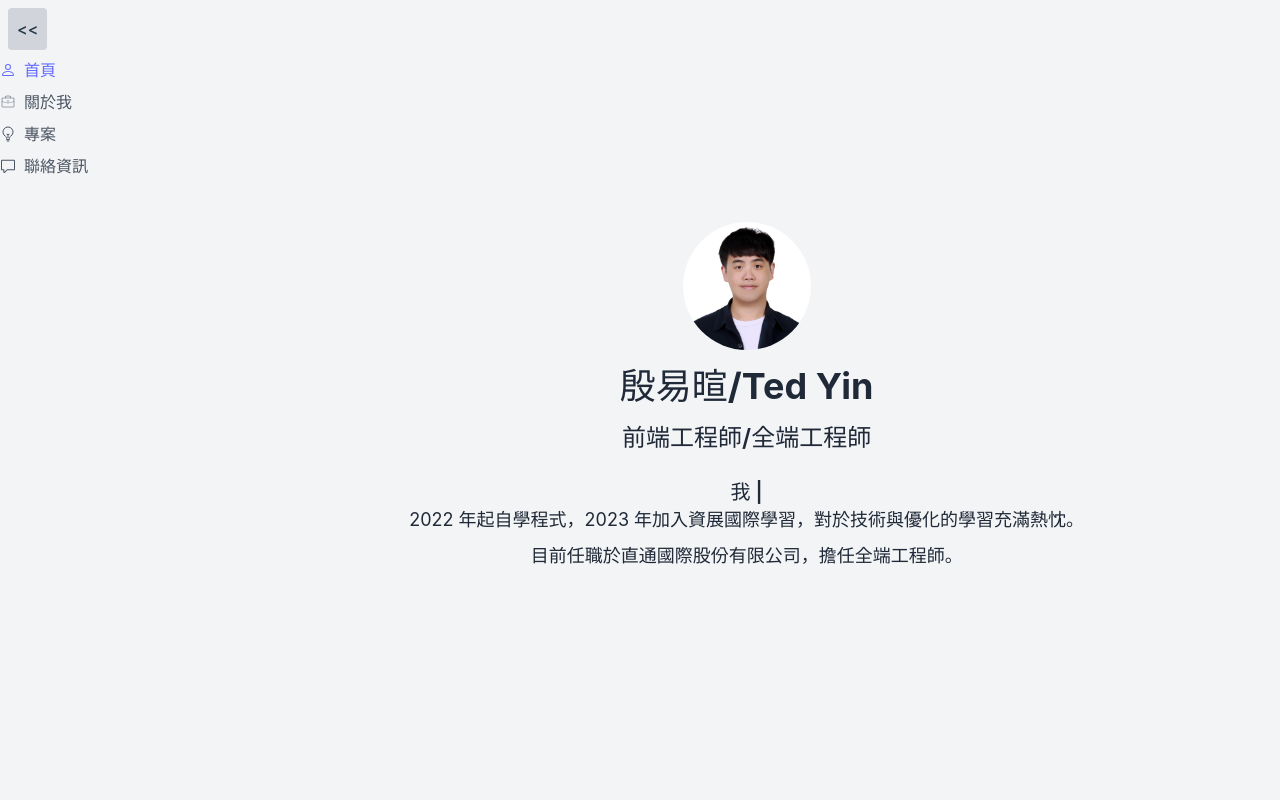
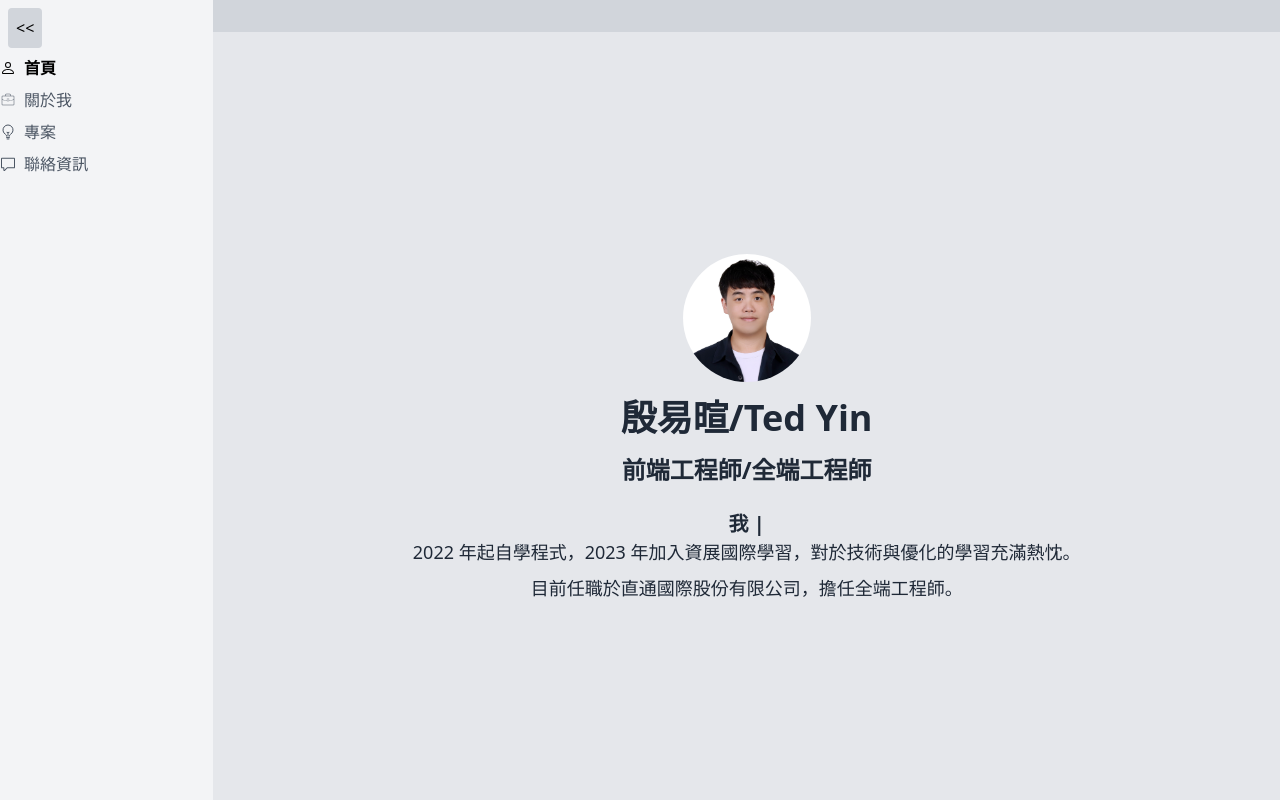
Before and after one commit to nutshell522/my-personal-site, a React (Vite) app: page / in a window 1280 px wide. Built offline with nearby package versions, Linux system fonts and the light colour scheme.

Commit message:
細化conponent

```diff
--- a/src/App.tsx
+++ b/src/App.tsx
@@ -1,15 +1,16 @@
-import Layout from './components/layout/layout';
+import Layout from './components/layout/Layout';
 import AppRoutes from './AppRoutes';
+import React from 'react';
+import { useDarkMode } from './context/DarkModeContext';
 
 const App: React.FC = () => {
+  const { isDarkMode } = useDarkMode();
+
   return (
-    <div className="app w-screen h-screen flex">
-      <Layout />
-      <main
-        className={`w-full h-screen bg-gray-200 dark:bg-gray-900 overflow-scroll`}
-      >
+    <div className={`app w-screen h-screen flex ${isDarkMode ? 'dark' : ''}`}>
+      <Layout>
         <AppRoutes />
-      </main>
+      </Layout>
     </div>
   );
 };
--- a/src/assets/styles/base.scss
+++ b/src/assets/styles/base.scss
@@ -1,72 +1,26 @@
+/* global.css */
+
 @tailwind base;
 @tailwind components;
 @tailwind utilities;
 
-:root {
-  font-family: Inter, system-ui, Avenir, Helvetica, Arial, sans-serif;
-  line-height: 1.5;
-  font-weight: 400;
-
-  color-scheme: light dark;
-  color: rgba(255, 255, 255, 0.87);
-  background-color: #242424;
-
-  font-synthesis: none;
-  text-rendering: optimizeLegibility;
-  -webkit-font-smoothing: antialiased;
-  -moz-osx-font-smoothing: grayscale;
+/* width */
+::-webkit-scrollbar {
+  width: 10px;
 }
 
-a {
-  font-weight: 500;
-  color: #646cff;
-  text-decoration: inherit;
-}
-a:hover {
-  color: #535bf2;
+/* Track */
+::-webkit-scrollbar-track {
+  background: #f1f1f1;
 }
 
-body {
-  margin: 0;
-  display: flex;
-  place-items: center;
-  min-width: 320px;
-  min-height: 100vh;
+/* Handle */
+::-webkit-scrollbar-thumb {
+  background: #888;
+  border-radius: 5px;
 }
 
-h1 {
-  font-size: 3.2em;
-  line-height: 1.1;
+/* Handle on hover */
+::-webkit-scrollbar-thumb:hover {
+  background: #555;
 }
-
-button {
-  border-radius: 8px;
-  border: 1px solid transparent;
-  padding: 0.6em 1.2em;
-  font-size: 1em;
-  font-weight: 500;
-  font-family: inherit;
-  background-color: #1a1a1a;
-  cursor: pointer;
-  transition: border-color 0.25s;
-}
-button:hover {
-  border-color: #646cff;
-}
-button:focus,
-button:focus-visible {
-  outline: 4px auto -webkit-focus-ring-color;
-}
-
-@media (prefers-color-scheme: light) {
-  :root {
-    color: #213547;
-    background-color: #ffffff;
-  }
-  a:hover {
-    color: #747bff;
-  }
-  button {
-    background-color: #f9f9f9;
-  }
-}
--- /dev/null
+++ b/src/components/layout/Header.tsx
@@ -0,0 +1,5 @@
+const Header: React.FC = () => {
+  return <header className="p-4 bg-gray-300 dark:bg-gray-700 w-full"></header>;
+};
+
+export default Header;
--- /dev/null
+++ b/src/components/layout/Nav.tsx
@@ -0,0 +1,85 @@
+import { PiBriefcaseThin } from 'react-icons/pi';
+import { BsPerson } from 'react-icons/bs';
+import { GoComment } from 'react-icons/go';
+import { Link, useLocation } from 'react-router-dom';
+import React, { useState } from 'react';
+import { HiOutlineLightBulb } from 'react-icons/hi2';
+import { useTranslation } from 'react-i18next';
+
+const Nav: React.FC = () => {
+  const [isCollapsed, setIsCollapsed] = useState(false);
+  const location = useLocation();
+
+  const { t } = useTranslation('nav');
+
+  const toggleCollapse = () => {
+    setIsCollapsed(!isCollapsed);
+  };
+
+  const getLinkClass = (path: string) => {
+    const isActive = location.pathname === path;
+    return `flex items-center ${
+      isActive
+        ? 'text-activeLight dark:text-activeDark font-bold'
+        : 'text-gray-600 dark:text-gray-300'
+    }`;
+  };
+
+  return (
+    <aside
+      className={`transition-all duration-300 ${
+        isCollapsed ? 'w-16' : 'w-64'
+      } h-screen bg-gray-100 dark:bg-gray-800`}
+    >
+      <button
+        onClick={toggleCollapse}
+        className="p-2 m-2 bg-gray-300 dark:bg-gray-700 rounded"
+        aria-label="收折側邊欄"
+      >
+        {isCollapsed ? '>>' : '<<'}
+      </button>
+      <nav aria-label="主要導航">
+        <ul className="flex flex-col">
+          <li className="mb-2">
+            <Link to="/" className={getLinkClass('/')} aria-label="首頁">
+              <BsPerson className="mr-2" />
+              {!isCollapsed && <span>{t('home')}</span>}
+            </Link>
+          </li>
+          <li className="mb-2">
+            <Link
+              to="/about"
+              className={getLinkClass('/about')}
+              aria-label="關於我"
+            >
+              <PiBriefcaseThin className="mr-2" />
+              {!isCollapsed && <span>{t('about')}</span>}
+            </Link>
+          </li>
+          <li className="mb-2">
+            <Link
+              to="/projects"
+              className={getLinkClass('/projects')}
+              aria-label="作品集"
+            >
+              <HiOutlineLightBulb className="mr-2" />
+              {!isCollapsed && <span>{t('projects')}</span>}
+            </Link>
+          </li>
+          <li>
+            <Link
+              to="/contact"
+              className={getLinkClass('/contact')}
+              aria-label="聯絡我"
+            >
+              <GoComment className="mr-2" />
+              {!isCollapsed && <span>{t('contact')}</span>}
+            </Link>
+          </li>
+        </ul>
+      </nav>
+    </aside>
+  );
+};
+
+export default Nav;
--- a/src/components/layout/layout.tsx
+++ b/src/components/layout/layout.tsx
@@ -1,84 +1,22 @@
-import { PiBriefcaseThin } from 'react-icons/pi';
-import { BsPerson } from 'react-icons/bs';
-import { GoComment } from 'react-icons/go';
-import { Link, useLocation } from 'react-router-dom';
-import React, { useState } from 'react';
-import { HiOutlineLightBulb } from 'react-icons/hi2';
-import { useTranslation } from 'react-i18next';
+import React from 'react';
+import Nav from './Nav';
+import Header from './Header';
 
-const Layout: React.FC = () => {
-  const [isCollapsed, setIsCollapsed] = useState(false);
-  const location = useLocation();
-
-  const { t } = useTranslation('nav');
-
-  const toggleCollapse = () => {
-    setIsCollapsed(!isCollapsed);
-  };
-
-  const getLinkClass = (path: string) => {
-    const isActive = location.pathname === path;
-    return `flex items-center ${
-      isActive
-        ? 'text-activeLight dark:text-activeDark font-bold'
-        : 'text-gray-600 dark:text-gray-300'
-    }`;
-  };
-
+const Layout: React.FC<{ children: React.ReactNode }> = ({ children }) => {
   return (
-    <aside
-      className={`transition-all duration-300 ${
-        isCollapsed ? 'w-16' : 'w-64'
-      } h-screen bg-gray-100 dark:bg-gray-800`}
-    >
-      <button
-        onClick={toggleCollapse}
-        className="p-2 m-2 bg-gray-300 dark:bg-gray-700 rounded"
-        aria-label="收折側邊欄"
+    <>
+      <Nav />
+      <div
+        className={`w-full h-screen bg-gray-200 dark:bg-gray-900 transition-all duration-300 overflow-hidden`}
       >
-        {isCollapsed ? '>>' : '<<'}
-      </button>
-      <nav aria-label="主要導航">
-        <ul className="flex flex-col">
-          <li className="mb-2">
-            <Link to="/" className={getLinkClass('/')} aria-label="首頁">
-              <BsPerson className="mr-2" />
-              {!isCollapsed && <span>{t('home')}</span>}
-            </Link>
-          </li>
-          <li className="mb-2">
-            <Link
-              to="/about"
-              className={getLinkClass('/about')}
-              aria-label="關於我"
-            >
-              <PiBriefcaseThin className="mr-2" />
-              {!isCollapsed && <span>{t('about')}</span>}
-            </Link>
-          </li>
-          <li className="mb-2">
-            <Link
-              to="/projects"
-              className={getLinkClass('/projects')}
-              aria-label="作品集"
-            >
-              <HiOutlineLightBulb className="mr-2" />
-              {!isCollapsed && <span>{t('projects')}</span>}
-            </Link>
-          </li>
-          <li>
-            <Link
-              to="/contact"
-              className={getLinkClass('/contact')}
-              aria-label="聯絡我"
-            >
-              <GoComment className="mr-2" />
-              {!isCollapsed && <span>{t('contact')}</span>}
-            </Link>
-          </li>
-        </ul>
-      </nav>
-    </aside>
+        <Header />
+        <main
+          className={`w-full h-full transition-all duration-300 overflow-y-scroll`}
+        >
+          {children}
+        </main>
+      </div>
+    </>
   );
 };
 
--- /dev/null
+++ b/src/context/DarkModeContext.ts
@@ -0,0 +1,18 @@
+import { createContext, useContext } from 'react';
+
+export interface DarkModeContextProps {
+  isDarkMode: boolean;
+  toggleDarkMode: () => void;
+}
+
+export const DarkModeContext = createContext<DarkModeContextProps | undefined>(
+  undefined
+);
+
+export const useDarkMode = () => {
+  const context = useContext(DarkModeContext);
+  if (!context) {
+    throw new Error('useDarkMode must be used within a DarkModeProvider');
+  }
+  return context;
+};
--- /dev/null
+++ b/src/context/DarkModeProvider.tsx
@@ -0,0 +1,25 @@
+import React, { useState, useEffect, ReactNode } from 'react';
+import { DarkModeContext } from './DarkModeContext';
+
+export const DarkModeProvider: React.FC<{ children: ReactNode }> = ({
+  children,
+}) => {
+  const [isDarkMode, setIsDarkMode] = useState<boolean>(() => {
+    const savedMode = localStorage.getItem('tedYinResumeDarkMode');
+    return savedMode ? JSON.parse(savedMode) : false;
+  });
+
+  useEffect(() => {
+    localStorage.setItem('tedYinResumeDarkMode', JSON.stringify(isDarkMode));
+  }, [isDarkMode]);
+
+  const toggleDarkMode = () => {
+    setIsDarkMode((prevMode) => !prevMode);
+  };
+
+  return (
+    <DarkModeContext.Provider value={{ isDarkMode, toggleDarkMode }}>
+      {children}
+    </DarkModeContext.Provider>
+  );
+};
--- a/src/main.tsx
+++ b/src/main.tsx
@@ -4,11 +4,14 @@ import './assets/styles/base.scss';
 import App from './App.tsx';
 import { BrowserRouter } from 'react-router-dom';
 import './i18n';
+import { DarkModeProvider } from './context/DarkModeProvider.tsx';
 
 createRoot(document.getElementById('root')!).render(
   <StrictMode>
     <BrowserRouter>
-      <App />
+      <DarkModeProvider>
+        <App />
+      </DarkModeProvider>
     </BrowserRouter>
   </StrictMode>
 );
--- a/src/pages/Home.tsx
+++ b/src/pages/Home.tsx
@@ -2,6 +2,7 @@ import React from 'react';
 import { useTranslation } from 'react-i18next';
 import { ReactTyped } from 'react-typed';
 import sharedInfo from '../../public/datas/sharedInfo.json';
+import { motion } from 'framer-motion';
 
 const Home: React.FC = () => {
   const { t } = useTranslation('home');
@@ -9,7 +10,14 @@ const Home: React.FC = () => {
   const avatar = sharedInfo.avatar;
 
   return (
-    <div className="flex flex-col items-center justify-center h-screen bg-gray-100 dark:bg-gray-900 text-gray-800 dark:text-gray-200">
+    <motion.div
+      initial={{ opacity: 0, y: 50 }}
+      animate={{ opacity: 1, y: 0 }}
+      exit={{ opacity: 0 }}
+      transition={{ duration: 0.5 }}
+      className="transition-colors duration-300 flex flex-col items-center justify-center h-screen text-gray-800 dark:text-gray-200"
+    >
+      {/* <div className="flex flex-col items-center justify-center h-screen bg-gray-100 dark:bg-gray-900 text-gray-800 dark:text-gray-200"> */}
       {/* 大頭貼 */}
       <img
         src={`/assets/images/personal/${avatar}`}
@@ -42,7 +50,8 @@ const Home: React.FC = () => {
         </p>
       ))}
       {/* <p className="text-lg mb-6">{t('description')}</p> */}
-    </div>
+      {/* </div> */}
+    </motion.div>
   );
 };
 
```
